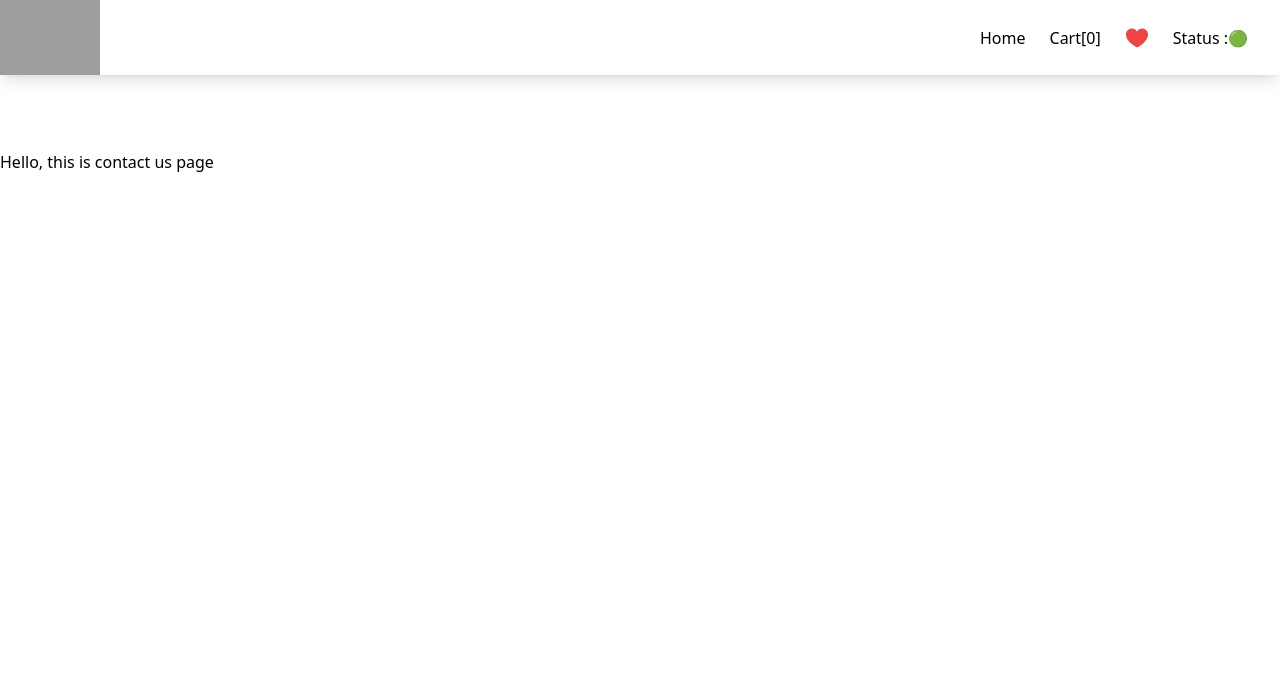
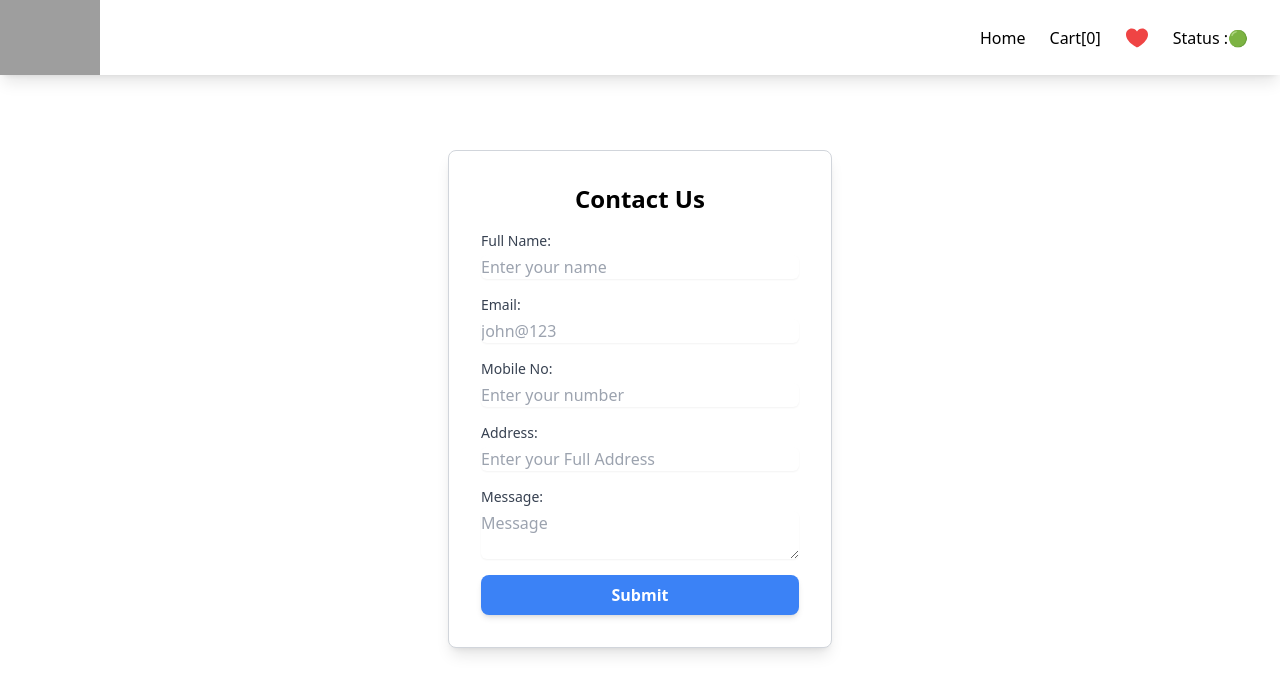
Before and after one commit to Harshita-Git64/FoodCraze, a React (Vite) app: page /contact in a window 1280 px wide. Shown: the top 694 px of the page. Built offline with nearby package versions, Linux system fonts and the light colour scheme; grey boxes are pictures that could not be loaded.

Commit message:
Modified

```diff
--- a/src/components/Contact.js
+++ b/src/components/Contact.js
@@ -1,8 +1,124 @@
+import { useState } from "react";
+
 const Contact=()=>{
-    return(
-        <div className="contactus">
-            <h1>Hello, this is contact us page</h1>
+    const [formData, setFormData] = useState({
+        fullName: '',
+        email: '',
+        mobile: '',
+        address: '',
+        message: '',
+      });
+
+      const [showToast, setShowToast] = useState(false);
+      const handleChange = (e) => {
+        const { name, value } = e.target;
+        setFormData({
+          ...formData,
+          [name]: value,
+        });
+      };
+
+      const handleSubmit = (e) => {
+        e.preventDefault();
+        // Add form submission logic here (e.g., send data to server)
+        setShowToast(true);
+        setTimeout(() => {
+          setShowToast(false);
+        }, 3000);
+        setFormData({
+          fullName: '',
+          email: '',
+          mobile: '',
+          address: '',
+          message: '',
+        });
+      };
+
+      return (
+        <div className="flex items-center justify-center">
+      <div className="bg-white p-8 rounded-lg shadow-lg border border-gray-300 w-96">
+        <h1 className="text-2xl font-bold mb-4 text-center">Contact Us</h1>
+        <form onSubmit={handleSubmit} className="space-y-4">
+          <div>
+            <label htmlFor="fullName" className="block text-sm font-medium text-gray-700">Full Name:</label>
+            <input
+              type="text"
+              id="fullName"
+              name="fullName"
+              placeholder="Enter your name"
+              value={formData.fullName}
+              onChange={handleChange}
+              className="mt-1 block w-full rounded-md border-gray-300 shadow-sm focus:border-indigo-300 focus:ring focus:ring-indigo-200 focus:ring-opacity-50"
+              required
+            />
+          </div>
+          <div>
+            <label htmlFor="email" className="block text-sm font-medium text-gray-700">Email:</label>
+            <input
+              type="email"
+              id="email"
+              name="email"
+              placeholder="john@123"
+              value={formData.email}
+              onChange={handleChange}
+              className="mt-1 block w-full rounded-md border-gray-300 shadow-sm focus:border-indigo-300 focus:ring focus:ring-indigo-200 focus:ring-opacity-50"
+              required
+            />
+          </div>
+          <div>
+            <label htmlFor="mobile" className="block text-sm font-medium text-gray-700">Mobile No:</label>
+            <input
+              type="tel"
+              id="mobile"
+              name="mobile"
+              placeholder="Enter your number"
+              value={formData.mobile}
+              onChange={handleChange}
+              className="mt-1 block w-full rounded-md border-gray-300 shadow-sm focus:border-indigo-300 focus:ring focus:ring-indigo-200 focus:ring-opacity-50"
+              required
+            />
+          </div>
+          <div>
+            <label htmlFor="address" className="block text-sm font-medium text-gray-700">Address:</label>
+            <input
+              type="text"
+              id="address"
+              name="address"
+              value={formData.address}
+              placeholder="Enter your Full Address"
+              onChange={handleChange}
+              className="mt-1 block w-full rounded-md border-gray-300 shadow-sm focus:border-indigo-300 focus:ring focus:ring-indigo-200 focus:ring-opacity-50"
+              required
+            />
+          </div>
+          <div>
+            <label htmlFor="message" className="block text-sm font-medium text-gray-700">Message:</label>
+            <textarea
+              id="message"
+              name="message"
+              value={formData.message}
+              onChange={handleChange}
+              placeholder="Message"
+              className="mt-1 block w-full rounded-md border-gray-300 shadow-sm focus:border-indigo-300 focus:ring focus:ring-indigo-200 focus:ring-opacity-50"
+              required
+            />
+          </div>
+          <div>
+            <button
+              type="submit"
+              className="py-2 px-4 bg-blue-500 text-white font-semibold rounded-lg shadow-md hover:bg-blue-700 focus:outline-none focus:ring-2 focus:ring-blue-400 focus:ring-opacity-75 w-full"
+            >
+              Submit
+            </button>
+          </div>
+        </form>
+      </div>
+      {showToast && (
+        <div className="fixed bottom-4 right-4 bg-green-500 text-white py-2 px-4 rounded-lg shadow-md">
+          Thank you for submitting the form!
         </div>
-    )
+      )}
+    </div>
+      );
 }
 export default Contact;
```
